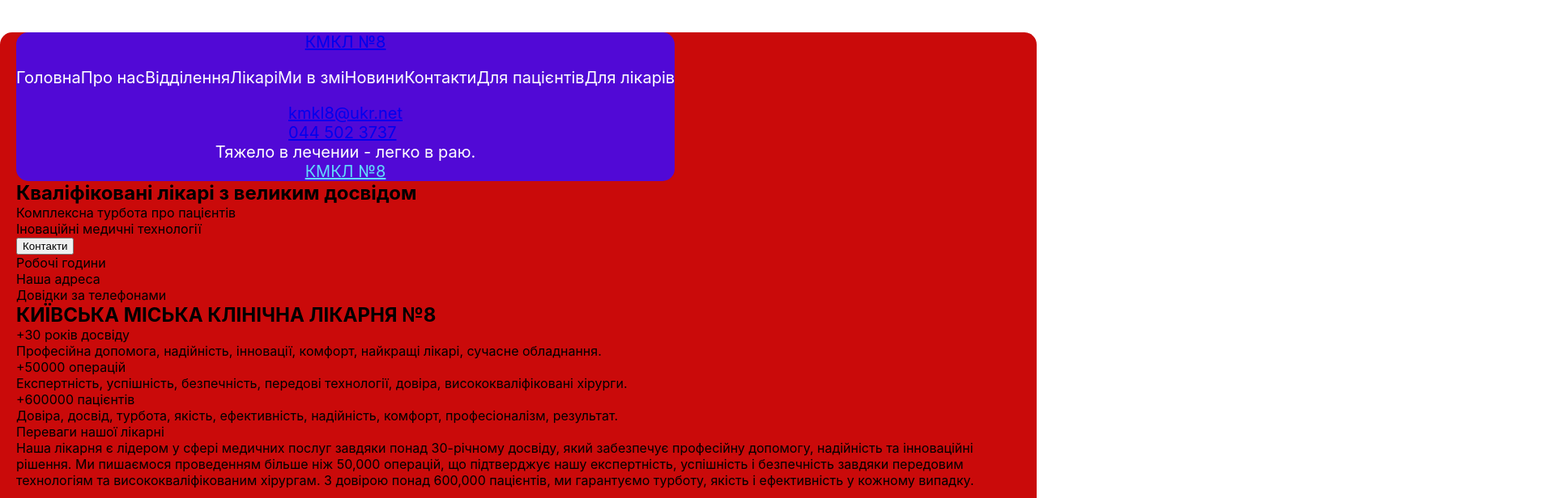
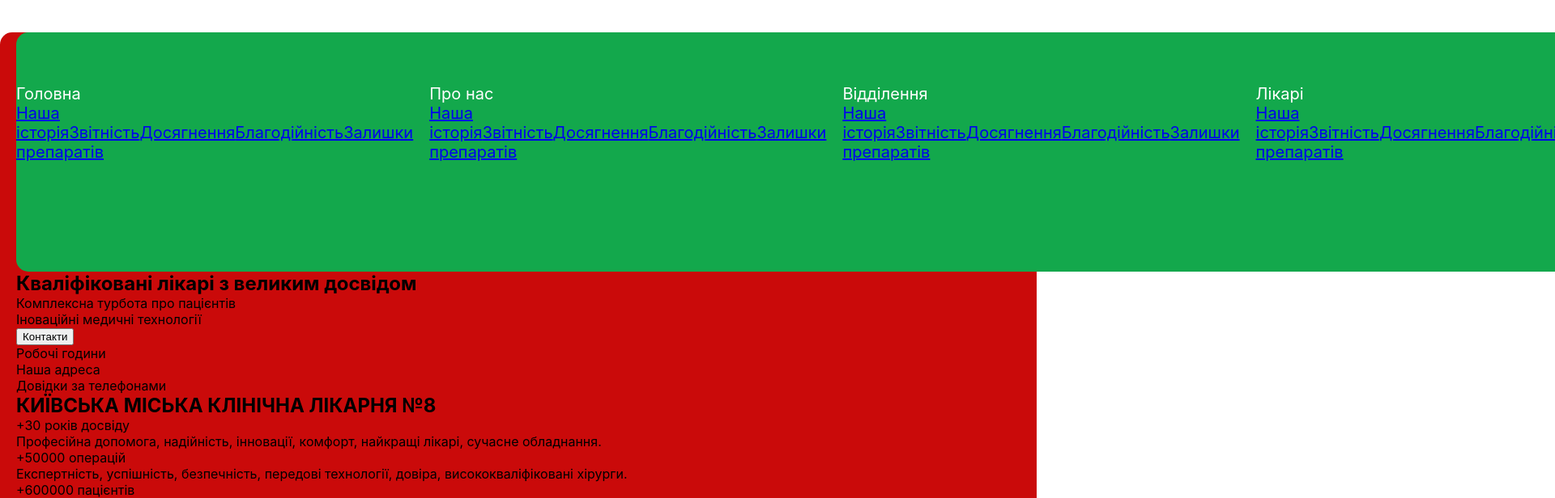
Before and after one commit to EugeneNikiforov/eighth-hospital, a React (Create React App) app: page / in a window 1280 px wide. Shown: the top 616 px of the page at 81% size, 1920 px wide, since content can reach past the window. Built offline with nearby package versions, Linux system fonts and the light colour scheme.

Commit message:
add navitem module

```diff
--- a/src/components/App.module.scss
+++ b/src/components/App.module.scss
@@ -10,7 +10,7 @@
 }
 
 .appHeader {
-  background-color: #5109d6;
+  background-color: #13a84c;
   // min-height: 100vh;
   display: flex;
   flex-direction: column;
--- a/src/components/NavPanel/NavItem/NavItem.jsx
+++ b/src/components/NavPanel/NavItem/NavItem.jsx
@@ -1,8 +1,17 @@
+import ccs from "./nav-item.module.scss";
+
 const NavItem = ({ navitem }) => {
   const { name } = navitem;
   return (
-    <li>
+    <li className={ccs.navigationItem}>
       <p>{name}</p>
+      <div>
+        <a href="@">Наша історія</a>
+        <a href="@">Звітність</a>
+        <a href="@">Досягнення</a>
+        <a href="@">Благодійність</a>
+        <a href="@">Залишки препаратів</a>
+      </div>
     </li>
   );
 };
--- /dev/null
+++ b/src/components/NavPanel/NavItem/nav-item.module.scss
@@ -0,0 +1,8 @@
+.navigationItem {
+    padding-top: 20px;
+    padding-bottom: 20px;
+
+    &:not(:last-child) {
+        margin-right: 20px;
+    }
+}
```
